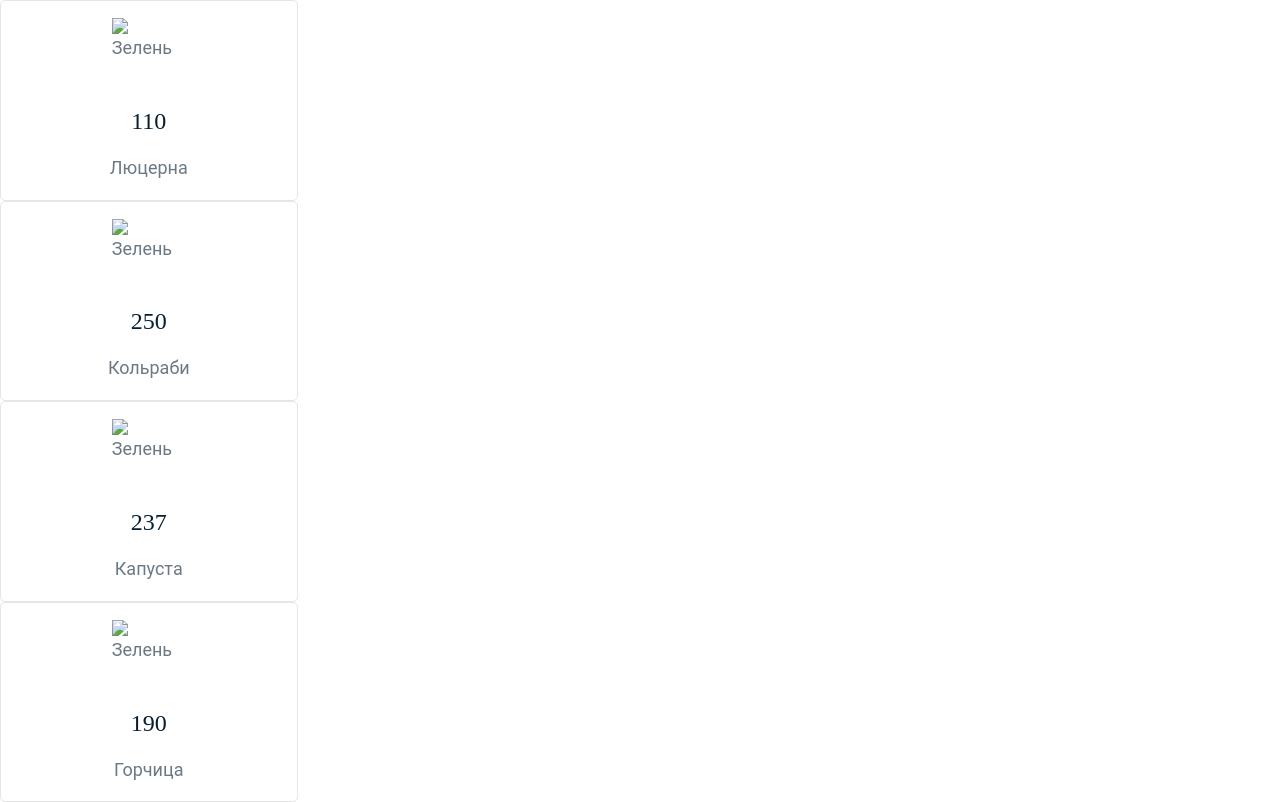
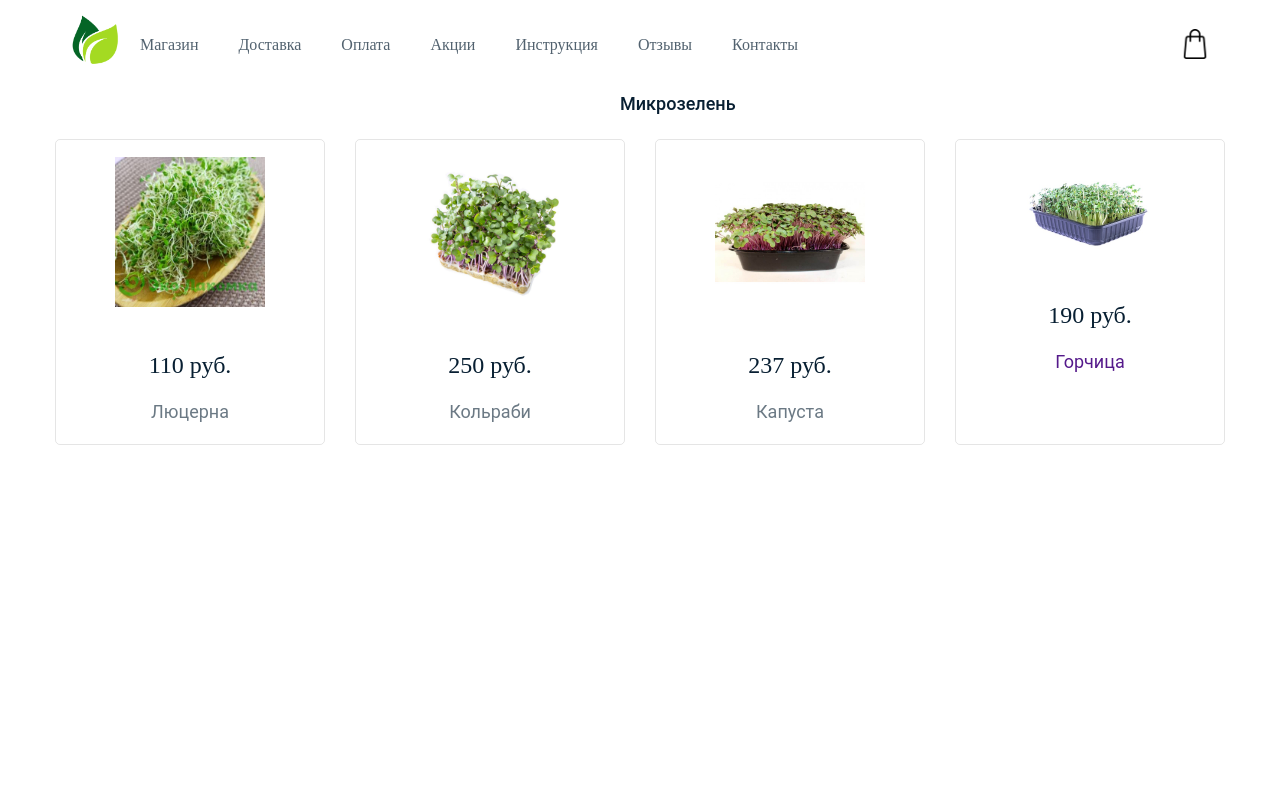
Before and after one commit to SangeRofl/microgeens, a Flask app: page /shop in a window 1280 px wide. After the commit the page ends 445 px from the top, so only its background shows below. Run offline with Flask 2, Linux system fonts and the light colour scheme.

```diff
--- a/static/css/styles.css
+++ b/static/css/styles.css
@@ -74,6 +74,15 @@ input {
   padding: 15px;
 }
 
+.header__logo {
+  margin: 0 20px 0 0;
+}
+
+.logo-image {
+  width: 50px;
+  height: 50px;
+}
+
 .header__menu {
   flex: 1 1 auto;
 }
@@ -146,7 +155,7 @@ input {
 
 /*-------------------main-block----------------------*/
 .main-page {
-  padding: 70px 0 0 0;
+  padding: 90px 0 0 0;
   background-color: rgba(249, 249, 249, 0.926);
   height: 100%;
 }
@@ -167,11 +176,6 @@ input {
 .main-page__logo {
   display: flex;
   align-items: center;
-}
-
-.logo-image {
-  width: 30px;
-  height: 30px;
 }
 
 .main-page__title {
@@ -353,23 +357,21 @@ input {
   border-bottom: 1px solid rgb(73, 191, 255);
 }
 
-/*-------------------benefit----------------------*/
+/*-------------------shop----------------------*/
 
-.benefit__container {
-  padding: 50px 15px 140px 15px;
+.shop__container {
+  padding: 90px 0 0 0;
 }
 
-.benefit__title {
-  text-align: center;
+.shop__title {
+  width: 40px;
+  margin: 0 auto 20px;
+  color: #081f32;
+  font-size: 18px;
+  font-weight: 500;
 }
 
-.benefit__text {
-  text-align: center;
-  margin: 25px 0 60px 0;
-  padding: 0 161px;
-}
-
-.benefit__row {
+.shop__row {
   display: flex;
   flex-wrap: wrap;
   justify-content: space-between;
@@ -381,12 +383,15 @@ input {
   padding: 17px;
   border: 1px solid rgba(0, 0, 0, 0.1);
   border-radius: 5px;
+  display: flex;
+  flex-direction: column;
 }
 
 .row__image {
   display: block;
   margin: 0 auto;
-  max-width: 74px;
+  max-width: 150px;
+  flex: 1 1 auto;
 }
 
 .row__title {
@@ -402,3 +407,14 @@ input {
 .row__text {
   text-align: center;
 }
+
+/*-------------------shop----------------------*/
+
+.product__item {
+}
+.product__image {
+}
+.product__title {
+}
+.product__text {
+}
--- a/templates/shop.html
+++ b/templates/shop.html
@@ -9,26 +9,91 @@
     <title>Microgreens</title>
   </head>
   <body>
+    <header class="header">
+      <div class="header__container container">
+        <a href="/" class="header__logo"
+          ><img
+            class="logo-image"
+            src=".//static/img/main-page/logo.png"
+            alt="Логотип"
+        /></a>
+        <nav class="header__menu menu">
+          <ul class="menu__list">
+            <li class="menu__item">
+              <a href="/shop" class="menu__link">Магазин</a>
+            </li>
+            <li class="menu__item">
+              <a href="#" class="menu__link">Доставка</a>
+            </li>
+            <li class="menu__item">
+              <a href="#" class="menu__link">Оплата</a>
+            </li>
+            <li class="menu__item">
+              <a href="#" class="menu__link">Акции</a>
+            </li>
+            <li class="menu__item">
+              <a href="#" class="menu__link">Инструкция</a>
+            </li>
+            <li class="menu__item">
+              <a href="#" class="menu__link">Отзывы</a>
+            </li>
+            <li class="menu__item">
+              <a href="#" class="menu__link">Контакты</a>
+            </li>
+          </ul>
+        </nav>
+        <a href="#" class="header__bag"
+          ><img
+            class="bag-image"
+            src=".//static/img/header/bag.png"
+            alt="Логотип"
+        /></a>
+      </div>
+    </header>
+    <div class="shop__container container">
+      <div class="shop__title">Микрозелень</div>
       <div class="shop__row row">
         <div class="row__item">
-        <img src="" alt="Зелень" class="row__image" />
-        <p class="row__title">110</p>
+          <a href="/product"
+            ><img
+              src=".//static/img/shop/lucerna.png"
+              alt="Зелень"
+              class="row__image"
+          /></a>
+          <p class="row__title">110 руб.</p>
           <p class="row__text">Люцерна</p>
         </div>
         <div class="row__item">
-        <img src="" alt="Зелень" class="row__image" />
-        <p class="row__title">250</p>
+          <a href=""
+            ><img
+              src=".//static/img/shop/colrabi.jpg"
+              alt="Зелень"
+              class="row__image"
+          /></a>
+          <p class="row__title">250 руб.</p>
           <p class="row__text">Кольраби</p>
         </div>
         <div class="row__item">
-        <img src="" alt="Зелень" class="row__image" />
-        <p class="row__title">237</p>
+          <a href="">
+            <img
+              src=".//static/img/shop/kapusta.jpg"
+              alt="Зелень"
+              class="row__image"
+          /></a>
+          <p class="row__title">237 руб.</p>
           <p class="row__text">Капуста</p>
         </div>
         <div class="row__item">
-        <img src="" alt="Зелень" class="row__image" />
-        <p class="row__title">190</p>
-        <p class="row__text">Горчица</p>
+          <a href="">
+            <img
+              src=".//static/img/shop/gorchica.jpg"
+              alt="Зелень"
+              class="row__image"
+            />
+            <p class="row__title">190 руб.</p>
+            <p class="row__text">Горчица</p></a
+          >
+        </div>
       </div>
     </div>
   </body>
```
Also changed, not shown: templates/base.html (+7 -15 lines), templates/product.html (+65 -0 lines), static/img/shop/colrabi.jpg (added), static/img/shop/gorchica.jpg (added), static/img/shop/kapusta.jpg (added), static/img/shop/lucerna.png (added). Lines whose indentation alone changed are shown as unchanged.
